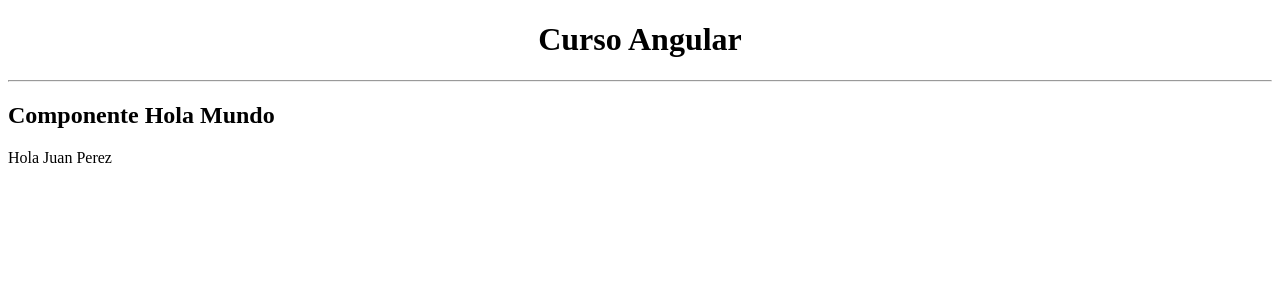
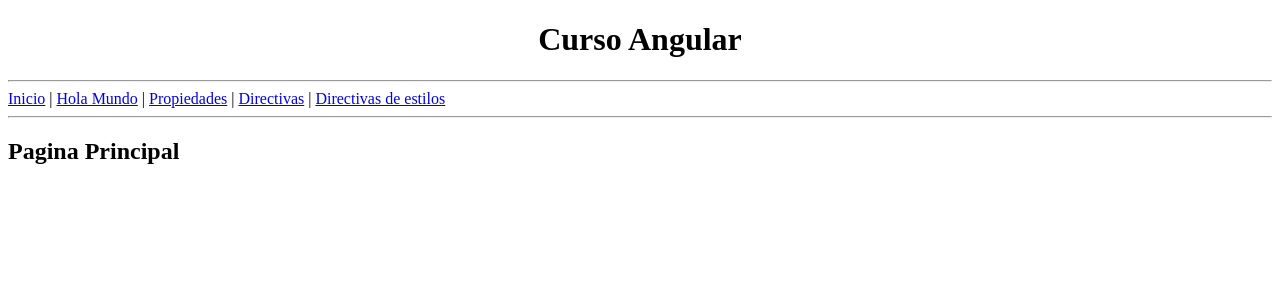
Before and after one commit to HugoMontes/cursoangular, an Angular app: page / in a window 1280 px wide. Shown: the top 300 px of the page. Built offline with nearby package versions, Linux system fonts and the light colour scheme.

Commit message:
Definir pagina principal y menu

```diff
--- a/src/app/app.component.html
+++ b/src/app/app.component.html
@@ -1,13 +1,21 @@
 <div style="text-align:center">
   <h1> {{title}} </h1>
 </div>
+<hr/>
+<!-- Definir un menu -->
+<nav>
+  <a [routerLink]="['/home']">Inicio</a> |
+  <a [routerLink]="['/hola']">Hola Mundo</a> |
+  <a [routerLink]="['/persona']">Propiedades</a> |
+  <a [routerLink]="['/curso']">Directivas</a> |
+  <a [routerLink]="['/estilo']">Directivas de estilos</a>
+</nav>
 <hr/>
 <!-- app-hola></app-hola -->
 <!-- app-persona></app-persona -->
 <!-- app-empleado></app-empleado -->
 <!-- app-curso></app-curso -->
 <!-- app-estilo></app-estilo -->
-
 <!-- Dentro de router-outlet se carga el componente -->
 <!-- de la url solicitada -->
 <router-outlet></router-outlet>
--- a/src/app/app.module.ts
+++ b/src/app/app.module.ts
@@ -10,6 +10,7 @@
 import { EmpleadoComponent } from './empleado/empleado.component';
 import { CursoComponent } from './curso/curso.component';
 import { EstiloComponent } from './estilo/estilo.component';
+import { HomeComponent } from './home/home.component';
 
 @NgModule({
   declarations: [
@@ -18,7 +19,8 @@
     PersonaComponent,
     EmpleadoComponent,
     CursoComponent,
-    EstiloComponent
+    EstiloComponent,
+    HomeComponent
   ],
   // Cargar el modulo para lanzar las rutas
   imports: [
--- /dev/null
+++ b/src/app/home/home.component.html
@@ -0,0 +1 @@
+<h2>{{ title }}</h2>
--- /dev/null
+++ b/src/app/home/home.component.ts
@@ -0,0 +1,16 @@
+import { Component, OnInit } from '@angular/core';
+
+@Component({
+  selector: 'app-home',
+  templateUrl: './home.component.html',
+  styleUrls: ['./home.component.css']
+})
+export class HomeComponent implements OnInit {
+
+  public title = 'Pagina Principal';
+
+  constructor() { }
+
+  ngOnInit(): void {
+  }
+}
```
Also changed, not shown: src/app/app-routing.module.ts (+5 -2 lines), src/app/home/home.component.css (added), 1 other file (tests, documents, lock files or other folders).
